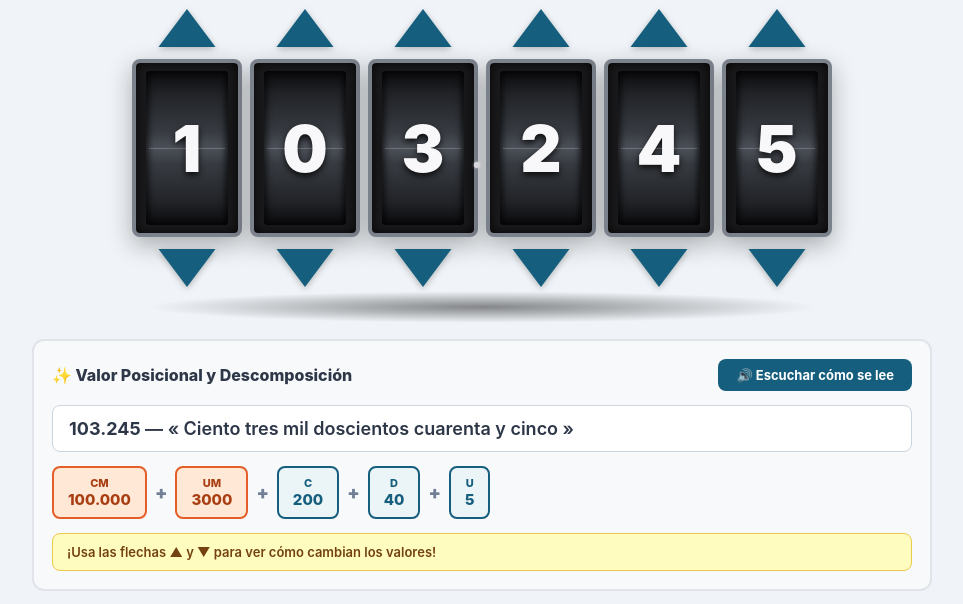
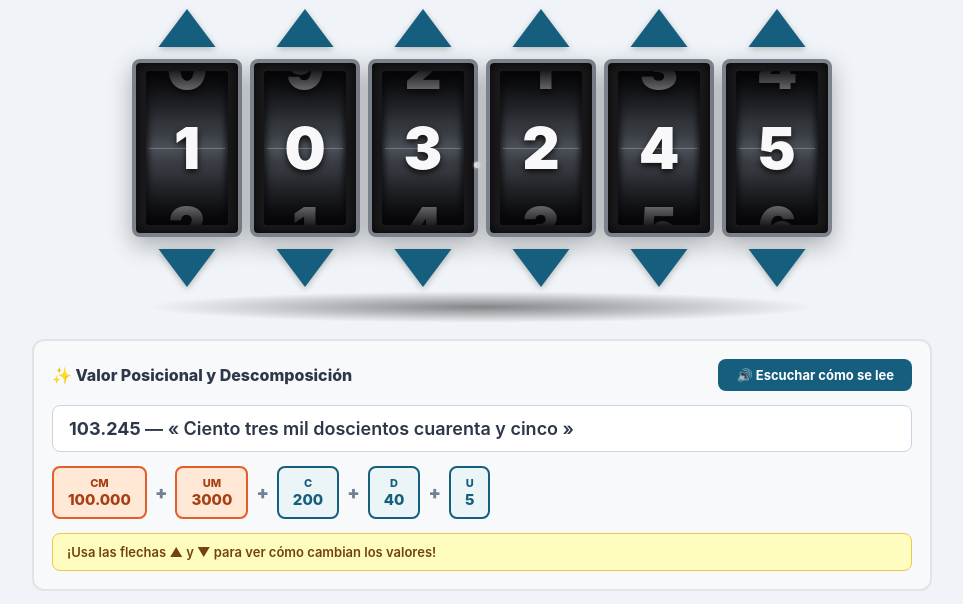
Before and after one commit to TheMarvals/counter, a plain HTML site: page ContadorDeUnidades.html in a window 1280 px wide. Shown: the part 191-795 px from the top of the page, without its empty margins (158-1121 px from the left). Drawn offline with Linux system fonts and the light colour scheme.

Commit message:
feat: visualizar numero anterior y siguiente curvados en el cilindro 3D al girar

```diff
--- a/ContadorDeUnidades.html
+++ b/ContadorDeUnidades.html
@@ -217,6 +217,21 @@
       cursor: pointer;
       box-shadow: inset -3px 0 6px rgba(0,0,0,0.6), inset 3px 0 6px rgba(0,0,0,0.6);
     }
+    .wheel::before {
+      content: "";
+      position: absolute;
+      inset: 0;
+      pointer-events: none;
+      z-index: 2;
+      background: linear-gradient(180deg,
+        rgba(5, 5, 8, 0.90) 0%,
+        rgba(15, 16, 20, 0.42) 20%,
+        rgba(0, 0, 0, 0) 34%,
+        rgba(0, 0, 0, 0) 66%,
+        rgba(15, 16, 20, 0.42) 80%,
+        rgba(5, 5, 8, 0.90) 100%
+      );
+    }
     .wheel::after {
       content: "";
       position: absolute;
@@ -224,8 +239,9 @@
       left: 3px;
       right: 3px;
       height: 1px;
-      background: rgba(255,255,255,0.18);
+      background: rgba(255,255,255,0.22);
       pointer-events: none;
+      z-index: 3;
     }
     .wheel-inner {
       width: 100%;
@@ -233,19 +249,20 @@
       flex-direction: column;
       align-items: center;
       transform: translateY(0);
-      transition: transform 0.24s cubic-bezier(0.25, 1, 0.5, 1);
+      transition: transform 0.28s cubic-bezier(0.25, 1, 0.5, 1);
     }
     .wheel-digit {
       width: 100%;
-      height: 154px;
+      height: 80px;
       flex-shrink: 0;
       display: flex;
       align-items: center;
       justify-content: center;
-      font-size: 64px;
+      font-size: 58px;
       font-weight: 900;
       color: #F8F8FA;
       text-shadow: 0 3px 6px rgba(0,0,0,0.8);
+      user-select: none;
     }
 
     /* Punto o Coma Separador de Miles */
@@ -686,11 +703,16 @@
     } catch(e) {}
   }
 
+  const WHEEL_HEIGHT = 154;
+  const SLOT_HEIGHT = 80;
+  const CENTER_OFFSET = (WHEEL_HEIGHT - SLOT_HEIGHT) / 2; // 37px
+  let wheelPositions = [20, 20, 20, 20, 20, 20];
+
   function initWheels() {
     for (let i = 0; i < 6; i++) {
       const inner = document.getElementById("inner_" + i);
       inner.innerHTML = "";
-      for (let cycle = 0; cycle < 3; cycle++) {
+      for (let cycle = 0; cycle < 5; cycle++) {
         for (let d = 0; d < 10; d++) {
           const div = document.createElement("div");
           div.className = "wheel-digit";
@@ -698,6 +720,10 @@
           inner.appendChild(div);
         }
       }
+      wheelPositions[i] = 20 + getDigit(i);
+      const targetY = CENTER_OFFSET - wheelPositions[i] * SLOT_HEIGHT;
+      inner.style.transition = "none";
+      inner.style.transform = `translateY(${targetY}px)`;
     }
   }
 
@@ -822,9 +848,40 @@
 
       const inner = document.getElementById("inner_" + i);
       const digit = currentDigits[i];
-      if (currentDigits[i] !== prevDigits[i] || !animated) {
-        const targetY = -(10 + digit) * 154;
+      const prevDigit = prevDigits[i];
+
+      if (digit !== prevDigit || !animated) {
+        if (!animated) {
+          wheelPositions[i] = 20 + digit;
+          inner.style.transition = "none";
+        } else {
+          let diff = digit - prevDigit;
+          if (diff === -9) diff = 1;      // Salto 9 -> 0
+          else if (diff === 9) diff = -1; // Salto 0 -> 9
+          else if (diff > 5) diff -= 10;  // Giro óptimo hacia atrás
+          else if (diff < -5) diff += 10; // Giro óptimo hacia adelante
+
+          wheelPositions[i] += diff;
+          inner.style.transition = "transform 0.28s cubic-bezier(0.25, 1, 0.5, 1)";
+        }
+
+        const targetY = CENTER_OFFSET - wheelPositions[i] * SLOT_HEIGHT;
         inner.style.transform = `translateY(${targetY}px)`;
+
+        // Recentrar al ciclo 2 sin animación si se aleja
+        if (wheelPositions[i] >= 35 || wheelPositions[i] <= 15) {
+          const slotIdx = i;
+          const currentD = digit;
+          setTimeout(() => {
+            wheelPositions[slotIdx] = 20 + currentD;
+            const resetY = CENTER_OFFSET - wheelPositions[slotIdx] * SLOT_HEIGHT;
+            const el = document.getElementById("inner_" + slotIdx);
+            if (el) {
+              el.style.transition = "none";
+              el.style.transform = `translateY(${resetY}px)`;
+            }
+          }, 300);
+        }
       }
     }
     prevDigits = [...currentDigits];
```
Also changed, not shown: index.html (+64 -7 lines), assets/screenshot_small_number.png, 1 other file.
